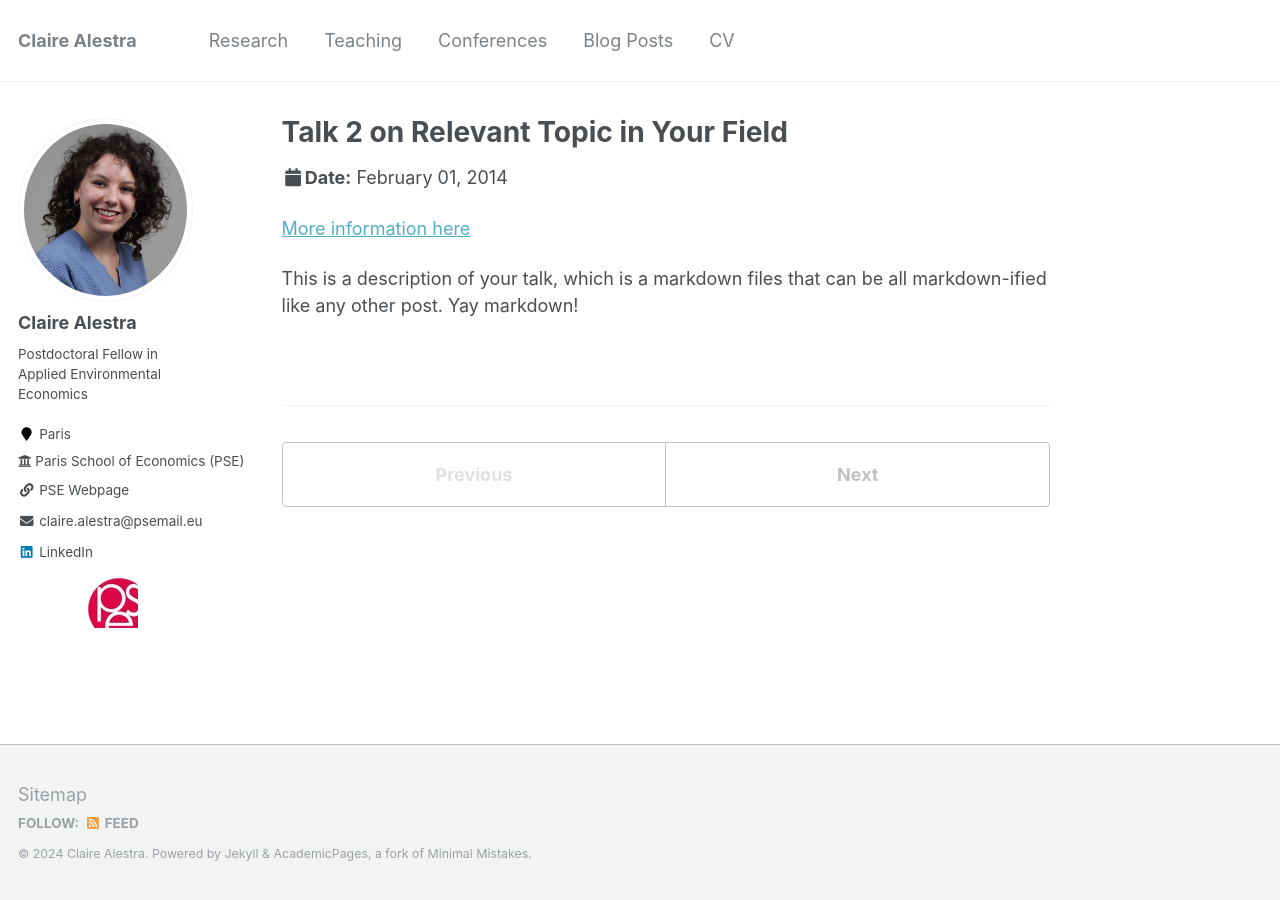
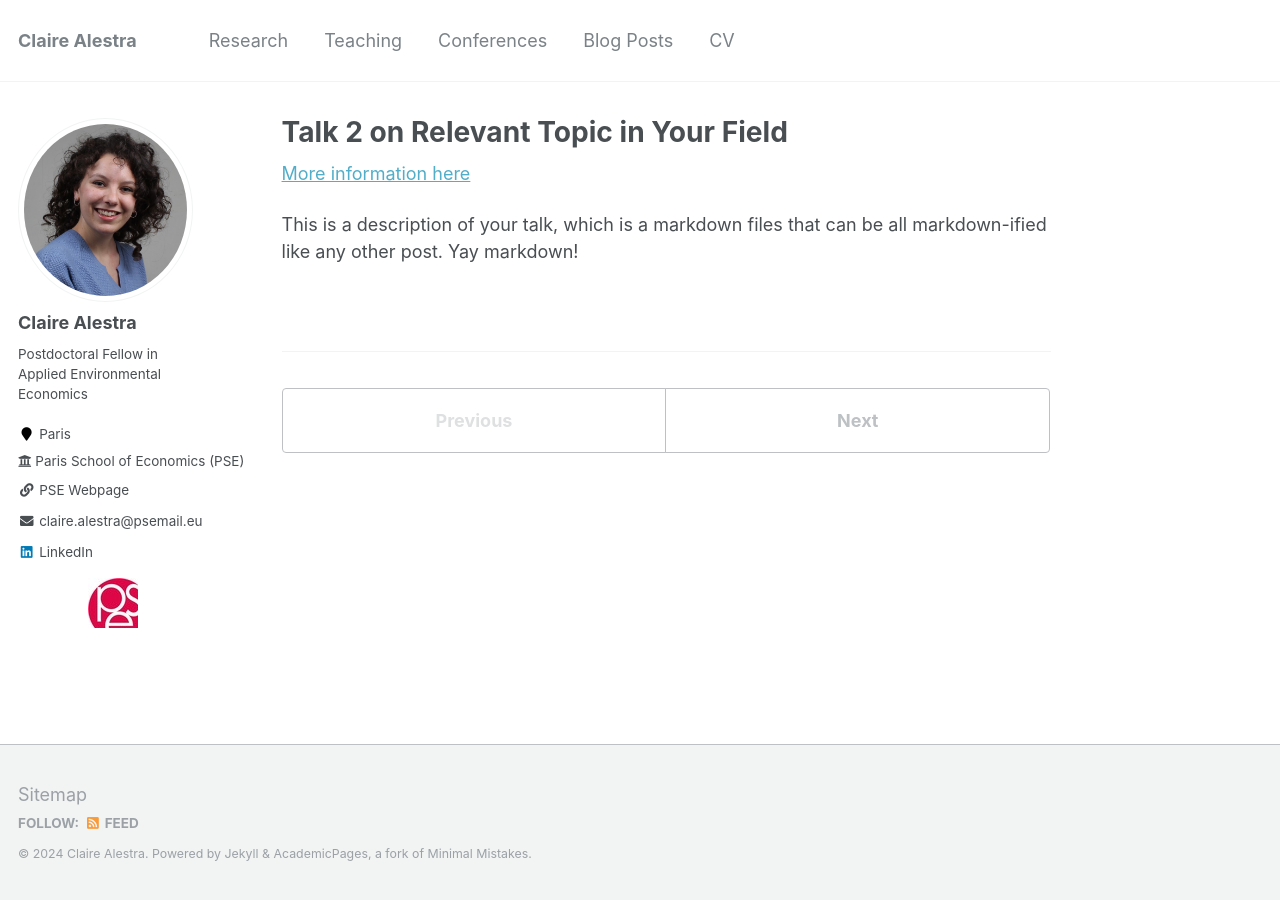
Before and after one commit to ClaireAlestra/ClaireAlestra.github.io, a Jekyll site: the page built from _talks/2014-02-01-talk-2.md, in a window 1280 px wide. Built offline with Jekyll 4.4.1, drawn with Linux system fonts in a browser that asks for light colours.

Commit message:
Update talk.html

```diff
--- a/_layouts/talk.html
+++ b/_layouts/talk.html
@@ -20,7 +20,7 @@ layout: default
   <article class="page" itemscope itemtype="http://schema.org/CreativeWork">
     {% if page.title %}<meta itemprop="headline" content="{{ page.title | markdownify | strip_html | strip_newlines | escape_once }}">{% endif %}
     {% if page.excerpt %}<meta itemprop="description" content="{{ page.excerpt | markdownify | strip_html | strip_newlines | escape_once }}">{% endif %}
-    {% if page.modified %}<meta itemprop="dateModified" content="{{ page.modified | date: "%B %d, %Y" }}">{% endif %}
+
 
     <div class="page__inner-wrap">
       {% unless page.header.overlay_color or page.header.overlay_image %}
@@ -29,11 +29,6 @@ layout: default
           {% if page.read_time %}
             <p class="page__meta"><i class="fa fa-clock-o" aria-hidden="true"></i> {% include read-time.html %}</p>
           {% endif %}
-        {% if page.modified %}
-          <p class="page__date"><strong><i class="fa fa-fw fa-calendar" aria-hidden="true"></i>Date:</strong> <time datetime="{{ page.modified | date: "%Y-%m-%d" }}">{{ page.modified | date: "%B %d, %Y" }}</time></p>
-        {% elsif page.date %}
-          <p class="page__date"><strong><i class="fa fa-fw fa-calendar" aria-hidden="true"></i>Date:</strong> <time datetime="{{ page.date | date_to_xmlschema }}">{{ page.date | date: "%B %d, %Y" }}</time></p>
-        {% endif %}
         {% if page.talk_type %}<p>{{page.talk_type}} at {{ page.venue }},  {{page.location}} {% endif %}
 
         </header>
```
